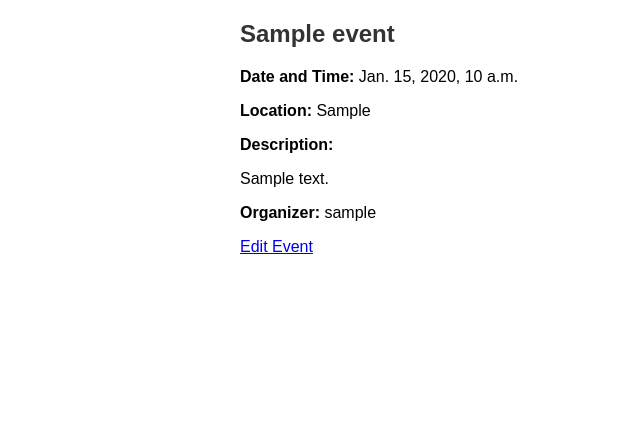
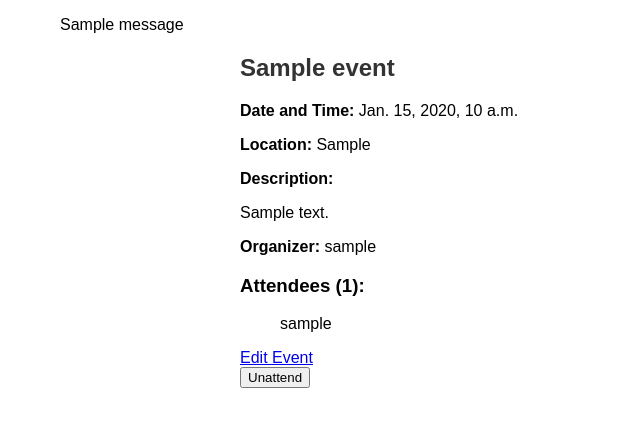
Before and after one commit to yun-24/MSE800_2-EventManagement, a Django app: page /events/event/1/ in a window 1280 px wide. Shown: the part 38-465 px from the top of the page, without its empty margins (0-640 px from the left). Run offline with Django 5.2, Linux system fonts and the light colour scheme; a user stored in the database is signed in; tables that the repository leaves empty hold one stand-in row (values such as "Sample post"); one stand-in notice (Sample message) is shown; some libraries are stand-ins or nearby versions.

Commit message:
Feature: Participate in and quit an event
- Users can participate in or quit an event within the event details page.
- view all users who have signed up for an event in the event details page.
- Show attendees count in event the list page.

```diff
--- a/events/models.py
+++ b/events/models.py
@@ -12,6 +12,7 @@ class Event(models.Model):
     date_time = models.DateTimeField()
     location = models.CharField(max_length=200)
     organizer = models.ForeignKey(User, on_delete=models.CASCADE)
+    attendees = models.ManyToManyField(User, related_name='attended_events', blank=True)
 
     def __str__(self):
         return self.title
--- a/events/views.py
+++ b/events/views.py
@@ -15,7 +15,19 @@ def event_list(request):
 
 def event_detail(request, pk):
     event = get_object_or_404(Event, pk=pk)
-    return render(request, 'events/event_detail.html', {'event': event})
+    attendees = event.attendees.all()
+
+    if request.method == 'POST':
+        if request.POST.get('action') == 'attend':
+            event.attendees.add(request.user)
+        elif request.POST.get('action') == 'unattend':
+            event.attendees.remove(request.user)
+        return redirect('events:event_detail', pk=event.pk)
+
+    return render(request, 'events/event_detail.html', {
+        'event': event,
+        'attendees': attendees,
+    })
 
 
 @login_required
--- a/templates/base.html
+++ b/templates/base.html
@@ -18,6 +18,16 @@
     <a href="{% url 'users:register' %}">Sign Up</a>
     {% endif %}
 </nav>
+
+<!-- Display messages -->
+{% if messages %}
+<ul class="messages">
+    {% for message in messages %}
+    <li{% if message.tags %} class="{{ message.tags }}"{% endif %}>{{ message }}</li>
+    {% endfor %}
+</ul>
+{% endif %}
+
 <div class="container">
     {% block content %}
     {% endblock %}
--- a/templates/events/event_detail.html
+++ b/templates/events/event_detail.html
@@ -10,8 +10,28 @@
 {{ event.description|safe }}
 <p><strong>Organizer:</strong> {{ event.organizer.username }}</p>
 
+<h3>Attendees ({{ attendees.count }}):</h3>
+<ul>
+    {% for attendee in attendees %}
+    <li>{{ attendee.username }}</li>
+    {% empty %}
+    <li>No attendees yet. Be the first to join!</li>
+    {% endfor %}
+</ul>
+
 {% if user == event.organizer %}
 <a href="{% url 'events:edit_event' event.pk %}">Edit Event</a>
 {% endif %}
 
+{% if user.is_authenticated %}
+<form method="post">
+    {% csrf_token %}
+    {% if user in attendees %}
+    <button type="submit" name="action" value="unattend">Unattend</button>
+    {% else %}
+    <button type="submit" name="action" value="attend">Attend</button>
+    {% endif %}
+</form>
+{% endif %}
+
 {% endblock %}
--- a/templates/events/event_list.html
+++ b/templates/events/event_list.html
@@ -9,6 +9,8 @@
     <li>
         <a href="{% url 'events:event_detail' event.pk %}">{{ event.title }}</a>
         on {{ event.date_time }}
+        <br>
+        Attendees: {{ event.attendees.count }}
     </li>
     {% empty %}
     <li>No events available.</li>
```
